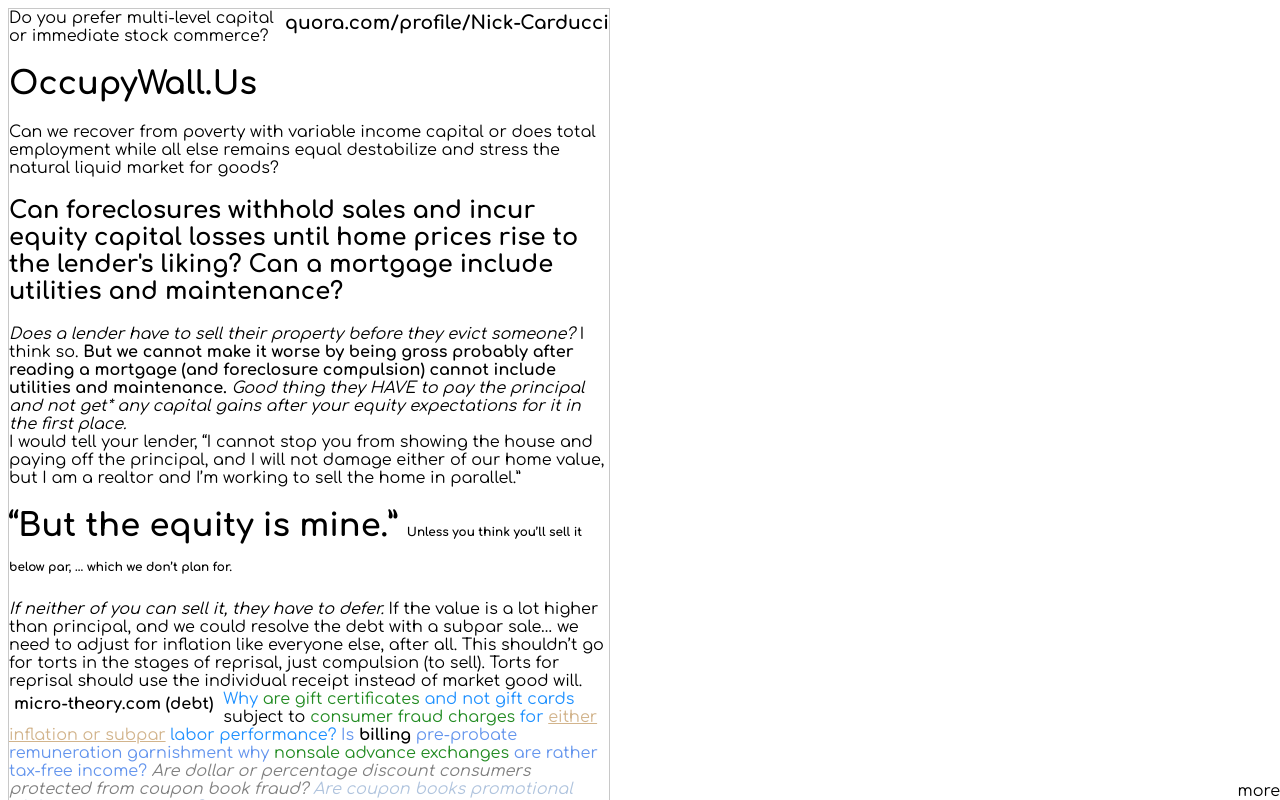
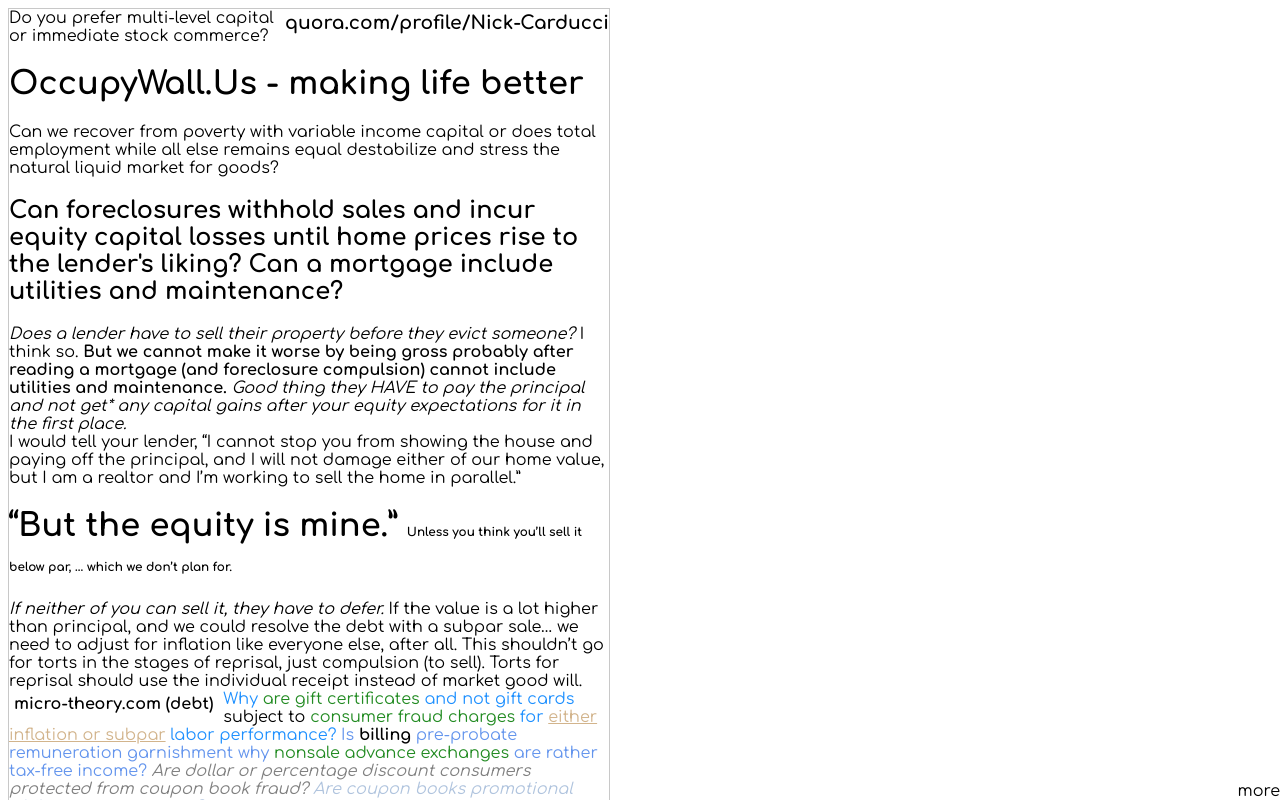
Before and after one commit to NickCarducci/multilevelcapital, a React (Create React App) app: page / in a window 1280 px wide. Shown: the top 800 px of the page. Built offline with nearby package versions, Linux system fonts and the light colour scheme.

Commit message:
Update Basic.js

```diff
--- a/src/Basic.js
+++ b/src/Basic.js
@@ -155,7 +155,7 @@
           quora.com/profile/Nick-Carducci
         </h3>
         Do you prefer multi-level capital or immediate stock commerce?
-        <h1>OccupyWall.Us</h1>
+        <h1>OccupyWall.Us - making life better</h1>
         Can we recover from poverty with variable income capital or does total
         employment while all else remains equal destabilize and stress the
         natural liquid market for goods?
```
